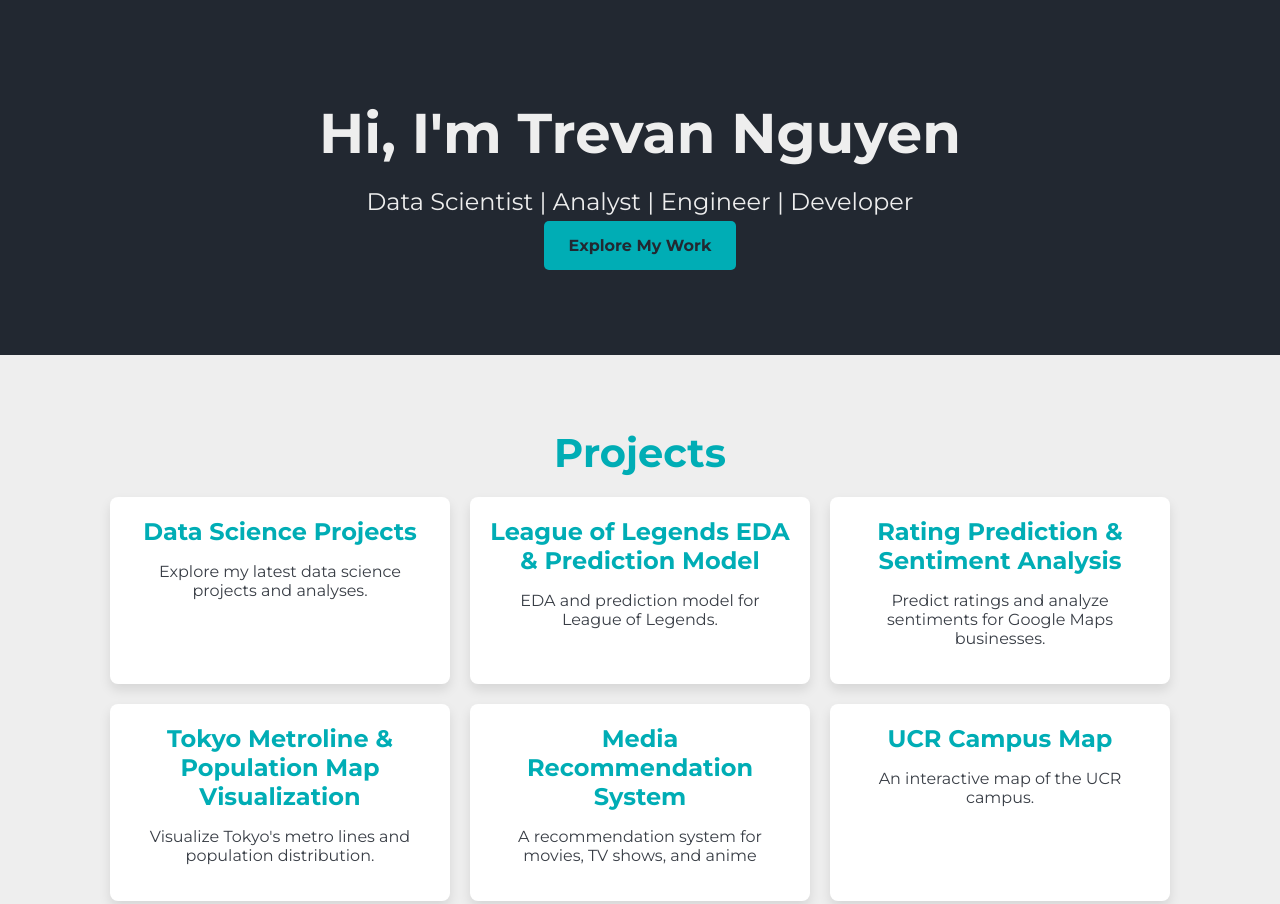
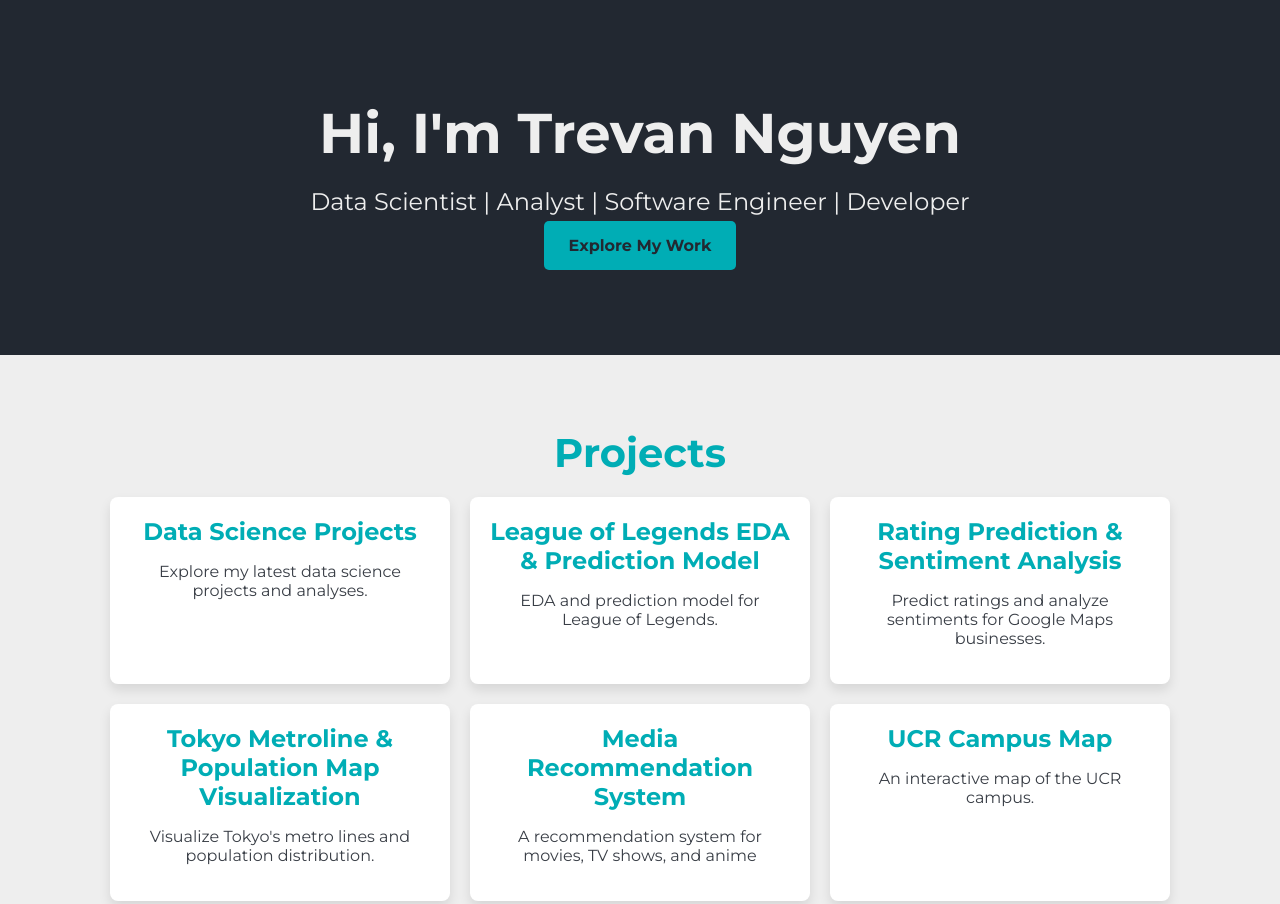
Before and after one commit to SudoSure/Portfolio_Trev, a plain HTML site: page index.html in a window 1280 px wide. Shown: the top 904 px of the page. Drawn offline with Linux system fonts and the light colour scheme.

Commit message:
Update index.html

```diff
--- a/index.html
+++ b/index.html
@@ -13,7 +13,7 @@
     <header>
         <div class="hero">
             <h1>Hi, I'm Trevan Nguyen</h1>
-            <p>Data Scientist | Analyst | Engineer | Developer</p>
+            <p>Data Scientist | Analyst | Software Engineer | Developer</p>
             <a href="#projects" class="btn">Explore My Work</a>
         </div>
     </header>
```
